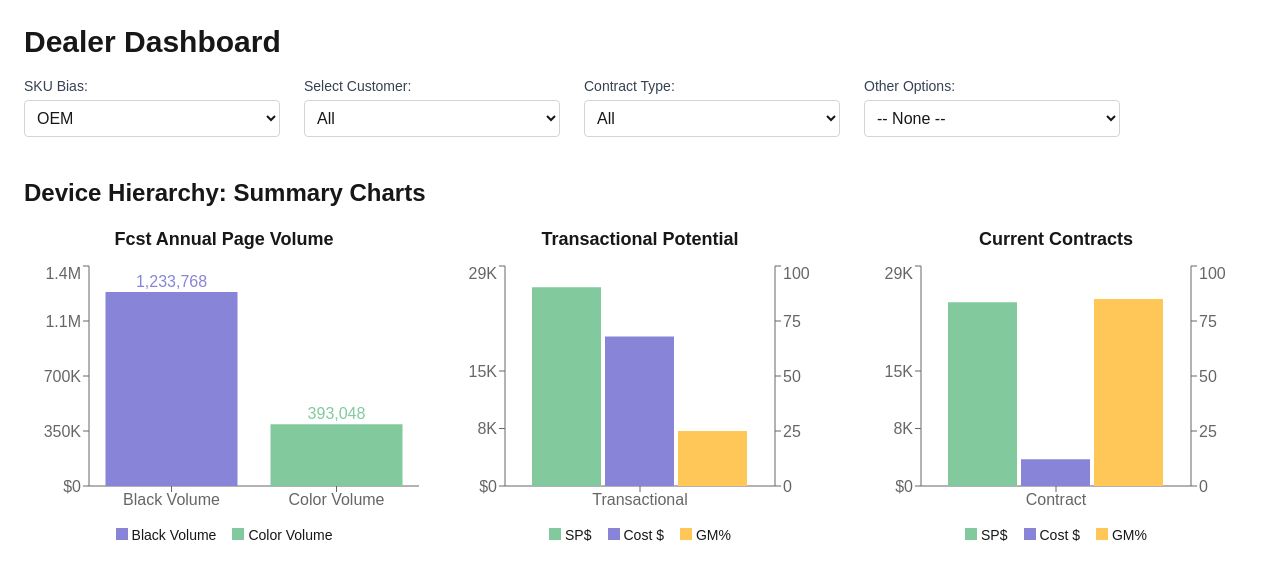
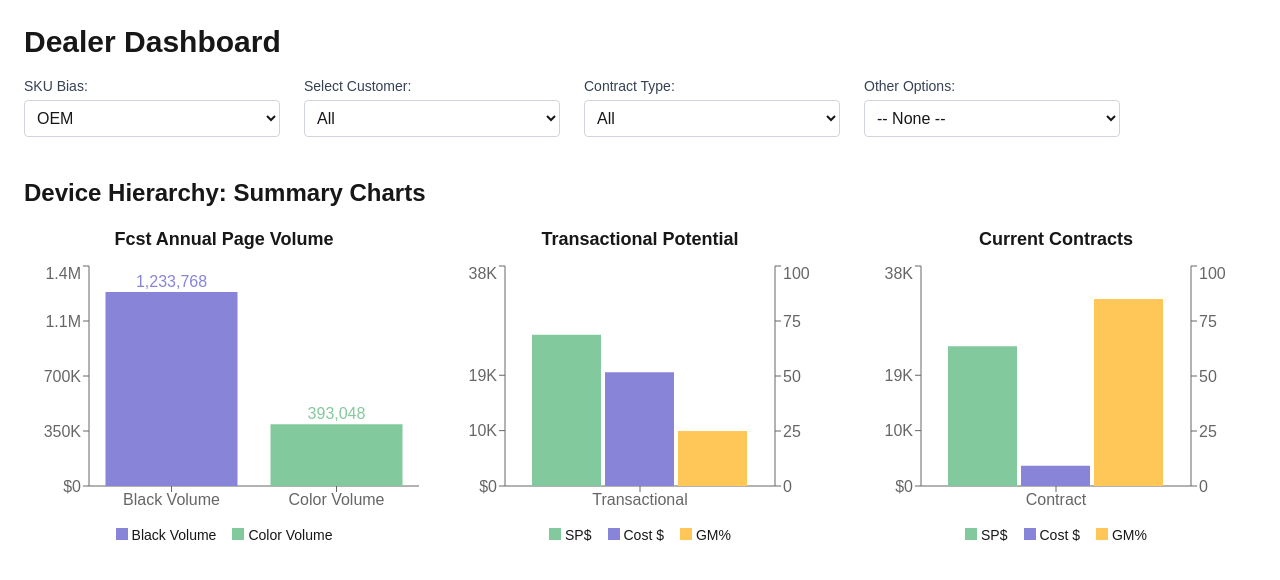
Before and after one commit to ElliottIan397/dealer-dashboard, a Next.js app: page / in a window 1280 px wide. Shown: the top 580 px of the page. Built offline with nearby package versions, Linux system fonts and the light colour scheme.

Commit message:
Fix error in Chart 2 computing ESW revenue as a component of transactional revenue rev 3

```diff
--- a/app/ChartBlock.tsx
+++ b/app/ChartBlock.tsx
@@ -92,7 +92,7 @@ const eswRateByRisk: Record<string, number> = {
 const eswRevenue = includeESW
   ? subscriptionDevices.reduce((sum, r) => {
       const risk = eswRateByRisk[r.Final_Risk_Level] ?? 7.5;
-      return sum + risk;
+      return sum + risk * 12;
     }, 0)
   : 0;
 
```
